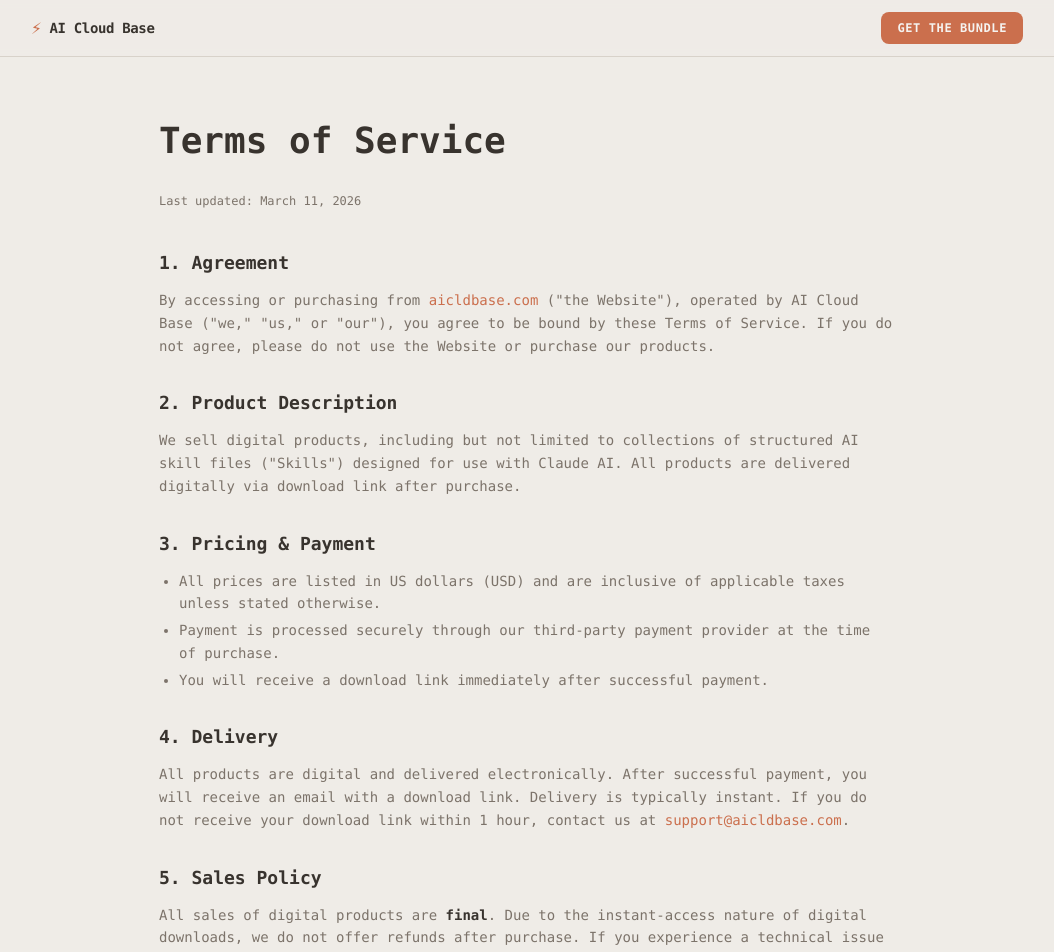
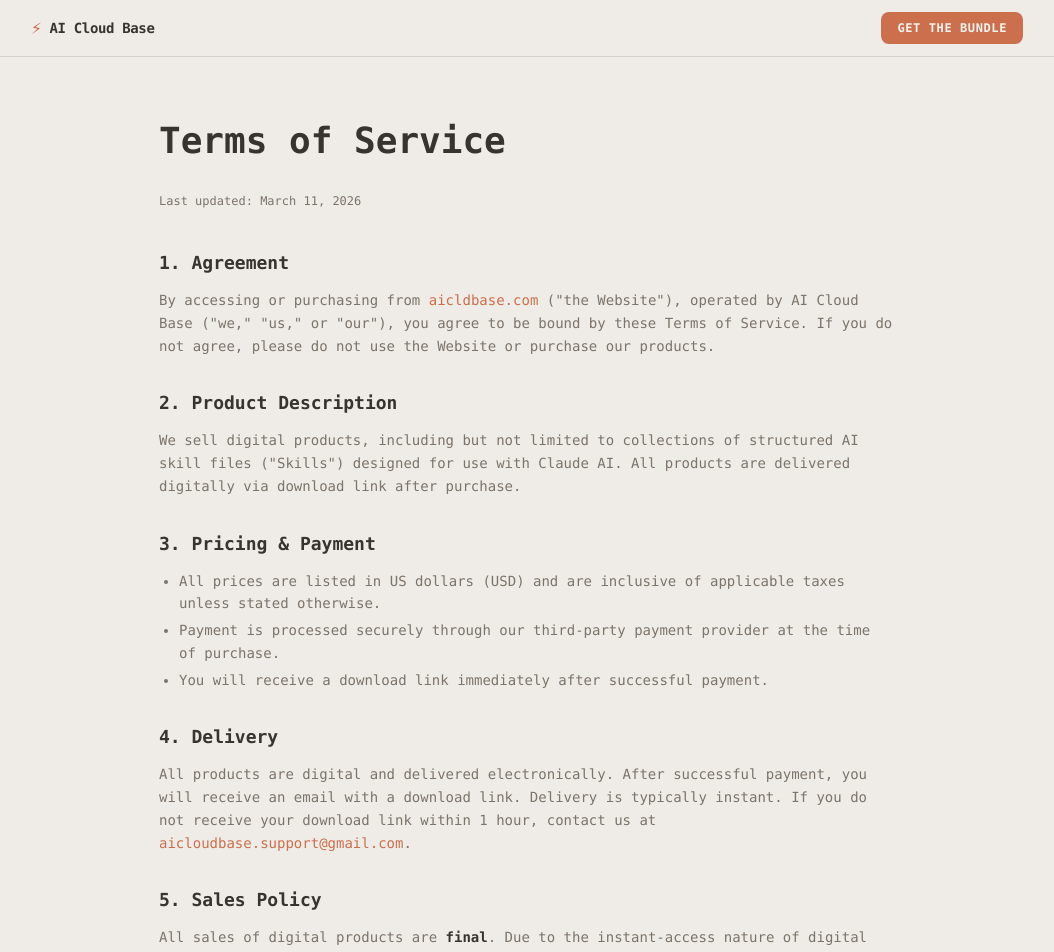
Before and after one commit to ozhyhadl/Bisnes-1-ZOL, a React (Vite) app: page /terms in a window 1280 px wide. Shown: the top 952 px of the page, without its empty margins (113-1167 px from the left). Built offline with nearby package versions, Linux system fonts and the light colour scheme; the HTML template or start-up script is replaced by a standard one.

Commit message:
feat: replace support email + activate Meta Pixel
- Change SUPPORT_EMAIL to aicloudbase.support@gmail.com
- Activate Meta Pixel (ID: 1687132965983563) with PageView tracking
- Move noscript fallback to body (Vite parser requirement)
- CSP already allows connect.facebook.net and facebook.com

```diff
--- a/index.html
+++ b/index.html
@@ -131,12 +131,7 @@
     </script>
     -->
 
-    <!-- ==========================================================
-         Meta Pixel (Facebook / Instagram)
-         Replace META_PIXEL_ID with your real Pixel ID (e.g. 1234567890)
-         then uncomment the script tag below.
-         ========================================================== -->
-    <!--
+    <!-- Meta Pixel (Facebook / Instagram) -->
     <script>
       !function(f,b,e,v,n,t,s)
       {if(f.fbq)return;n=f.fbq=function(){n.callMethod?
@@ -146,16 +141,16 @@
       t.src=v;s=b.getElementsByTagName(e)[0];
       s.parentNode.insertBefore(t,s)}(window, document,'script',
       'https://connect.facebook.net/en_US/fbevents.js');
-      fbq('init', 'META_PIXEL_ID');
+      fbq('init', '1687132965983563');
       fbq('track', 'PageView');
     </script>
-    <noscript><img height="1" width="1" style="display:none"
-      src="https://www.facebook.com/tr?id=META_PIXEL_ID&ev=PageView&noscript=1"
-    /></noscript>
-    -->
   </head>
 
   <body>
+    <!-- Meta Pixel noscript fallback -->
+    <noscript><img height="1" width="1" style="display:none"
+      src="https://www.facebook.com/tr?id=1687132965983563&ev=PageView&noscript=1"
+    /></noscript>
     <div id="root"></div>
     <noscript>
       <div style="text-align:center;padding:4rem 2rem;font-family:monospace">
--- a/src/config/links.ts
+++ b/src/config/links.ts
@@ -23,4 +23,4 @@
 /**
  * Support email address.
  */
-export const SUPPORT_EMAIL = "support@aicldbase.com";
+export const SUPPORT_EMAIL = "aicloudbase.support@gmail.com";
```
